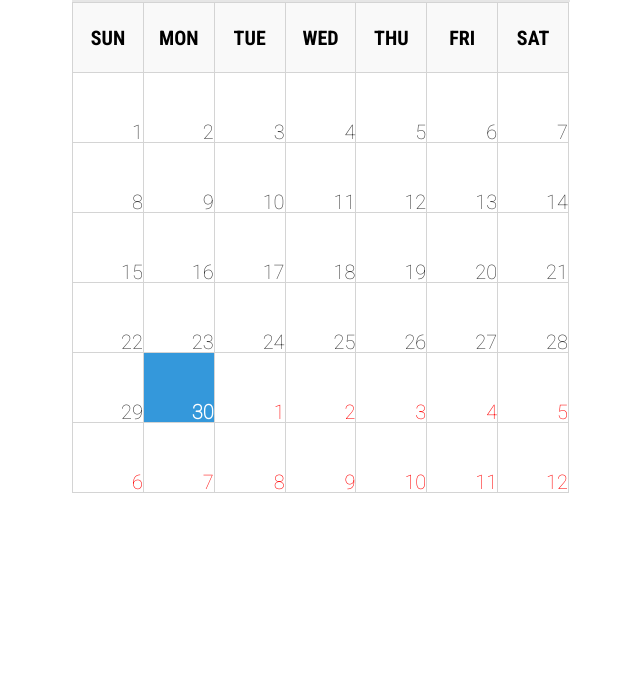
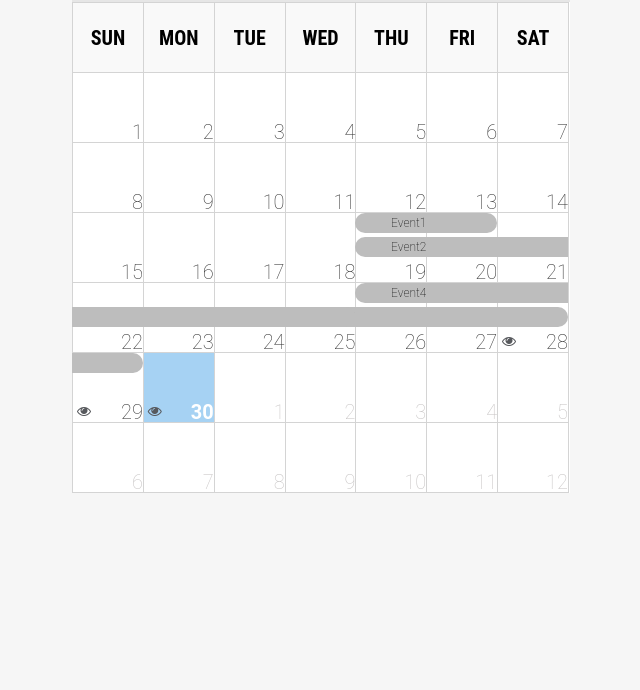
Before and after one commit to sshikhrakar/Event-Calendar, a plain HTML site: page index.html in a window 1280 px wide. Shown: the part 110-800 px from the top of the page, without its empty margins (319-959 px from the left). Drawn offline with nearby package versions, Linux system fonts and the light colour scheme.

Commit message:
Date Overlap Methos Added

```diff
--- a/css/style.css
+++ b/css/style.css
@@ -5,21 +5,24 @@ a{
 select {
   cursor:pointer;
 }
-
+body {
+  background: rgba(165, 165, 165, 0.09);
+}
 .calendar-day{
   font-family: Roboto, sans-serif;
   font-size: 20px;
   font-weight: 100;
   /*line-height: 1em;*/
-  background-color: #fff;
+  /*background-color: #fff;*/
   text-align: right;
   vertical-align: bottom;
+  position: relative;
   /*display: inline-block;*/
   /*margin-top: -0.7em;*/
   /*padding: 0.65em 0 0.65em 0.7em;*/
 }
 .today{
-  background: rgba(52, 152, 219,1.0);
+  background: rgb(166, 210, 243);
   color: #fff;
   font-weight: bold;
 }
@@ -27,6 +30,7 @@ table{
   width: 498px;
   margin: 0 auto;
   border-collapse: collapse;
+  background: #fff;
 }
 th,td{
   width: 71px;
@@ -42,7 +46,7 @@ th{
   background: #f9f9f9;
 }
 td:hover{
-  background: rgba(155, 89, 182,1.0);
+  background: rgb(104, 174, 226);
   cursor: pointer;
   -webkit-transition: all 0.5s ease-in-out;
   -o-transition: all 0.5s ease-in-out;
@@ -125,23 +129,33 @@ td:hover{
   position: relative;
 }
 .event{
+  width:71px;
+  height: 20px;
   font-size:12px;
-  color:#fff;
-  background: rgba(26, 188, 156,1.0);
+  color:#000;
+  background: rgb(189, 189, 189);
   display: inline-block;
   position: absolute;
   top:0;
   left:0;
+  /*Clipping fix for FF & IE*/
+  margin-left: -1px;
   text-overflow: ellipsis;
   overflow: hidden;
   white-space: nowrap;
-  width: 100%;
-  -webkit-box-shadow: 0 1px 0 #d4d4d4;
+  /*-webkit-box-shadow: 0 1px 0 #d4d4d4;
   -moz-box-shadow: 0 1px 0 #d4d4d4;
-  box-shadow: 0 1px 0 #d4d4d4;
+  box-shadow: 0 1px 0 #d4d4d4;*/
 }
 .disabled{
-  color: red;
+  color: #C7C4C4;
+}
+.show-more-btn{
+    font-size: 14px;
+    color: #57595D;
+    position: absolute;
+    bottom: 4px;
+    left: 4px;
 }
 /*FONTS*/
 .fc {
--- a/index.html
+++ b/index.html
@@ -4,8 +4,8 @@
 	<meta charset="UTF-8">
 	<title>Event calender</title>
 	<link rel="stylesheet" href="css/reset.css">
-	<link href='https://fonts.googleapis.com/css?family=Roboto+Condensed:700' rel='stylesheet' type='text/css'>
-	<link href='https://fonts.googleapis.com/css?family=Roboto:100' rel='stylesheet' type='text/css'>
+	<!-- <link href='https://fonts.googleapis.com/css?family=Roboto+Condensed:700' rel='stylesheet' type='text/css'>
+	<link href='https://fonts.googleapis.com/css?family=Roboto:100' rel='stylesheet' type='text/css'> -->
 	<link rel="stylesheet" href="https://maxcdn.bootstrapcdn.com/font-awesome/4.4.0/css/font-awesome.min.css">
 	<link rel="stylesheet" href="css/style.css">
 	<script src="https://ajax.googleapis.com/ajax/libs/jquery/1.11.3/jquery.min.js"></script>
@@ -22,13 +22,12 @@
 				<div class="today-btn"><a href="#">Today</a></div>
 			</div>
 			<table class="calendar-table"></table>
+			<div class="message-log"></div>
 		</div>
-
 		<script src="js/cal.js"></script>
 		<script>
 			$('.calendar').Calendar();
 			$('.calendar').Calendar.init();
 		</script>
-</script>
     </body>
 </html>
--- a/js/cal.js
+++ b/js/cal.js
@@ -13,63 +13,81 @@
 		that = this,
 		events = [
          			{
-         				heading: "Event Heading",
+         				heading: "Event1",
 						startDay: "2015-11-19",
-						endDay: "2015-11-20"
-         	}//,
-         	// 		{
-         	// 			heading: "Event Heading",
-         	// 			startDay: "2015-11-19"
-         	// 		},
-         	// 		{
-         	// 			heading: "Same Day Event 2",
-         	// 			startDay: "2015-11-19"
-         	// 		},
-         	// 		{
-         	// 			heading: "Same Day Event 3",
-         	// 			startDay: "2015-11-19"
-         	// 		},
-         	// 		{
-         	// 			heading: "Event2",
-         	// 			startDay: "2015-11-28"
-         	// 		},
-         	// 		{
-         	// 			heading: "Same Event2",
-         	// 			startDay: "2015-11-28"
-         	// 		},
-         	// 		{
-         	// 			heading: "Event",
-     					// startDay: "2015-12-6"
-         	// 		},
-         	// 		{
-         	// 			heading: "Event",
-         	// 			startDay: "2016-1-30"
-         	// 		}
+						endDay: "2015-11-20",
+						label: 1
+         			},
+         			{
+         				heading: "Event2",
+         				startDay: "2015-11-19",
+         				endDay: "2015-11-25",
+         				label: 2
+         			},
+         			{
+         				heading: "Event3",
+         				startDay: "2015-11-25",
+         				endDay: "2015-11-28",
+         				label: 2
+         			},
+         			{
+         				heading: "Event4",
+         				startDay: "2015-11-26",
+         				endDay: "2015-11-29",
+         				label: 1
+         			},
+         			{
+         				heading: "Event4",
+         				startDay: "2015-11-28",
+         				endDay: "2015-11-30",
+         				label: 3
+         			}
+
             	],
 		calDate = new Date();
 
+	function dateRangeOverlaps(a_start, a_end, b_start, b_end) {
+		// b starts in a
+	    if (a_start <= b_start && b_start <= a_end) {return true;}
+	    // b ends in a
+	    if (a_start <= b_end   && b_end   <= a_end) {return true;}
+		// a in b
+	    if (b_start <=  a_start && a_end   <=  b_end) {return true;}
+	  return false;
+	};
 
-// var events = [{ from: 3, to: 9 }, { from: 4, to: 4 }, { from: 9, to: 11 },{ from: 4, to: 12 }];
+	function multipleDateRangeOverlaps() {
+	    if (dateRangeOverlaps(27, 30,20, 30)){
+	    	//return true;
+        	console.log('true');
+	    }
+	    for(var i=0; i<events.length; i++){
+	    	var startDate = events[i].startDay,
+				splitStartDate = new splitDate(startDate),
+				a_start = splitStartDate.date;
 
-// for( var eventIndex = 0, event; event = events[eventIndex], eventIndex < events.length; eventIndex++ ) {
-//     for(var dayIndex = event.from; dayIndex <= event.to; dayIndex++) {
-//         var dayElement = document.getElementById( 'day' + dayIndex ),
-//             firstDay = document.getElementsByClassName( 'event' + eventIndex ),
-//             top;
-//         if( firstDay.length ) {
-//             top = firstDay[0].style.top;
-//         } else {
-//             var eventCount = dayElement.getElementsByClassName( 'event' ).length;
-//             top = ( eventCount * 20 ) + 'px';
-//         };
-//         var html = '<div '
-//             + 'class="event event' + eventIndex + '" '
-//             + 'style="top: ' + top + ';">'
-//             + eventIndex
-//             + '</div>';
-//         dayElement.insertAdjacentHTML( 'beforeEnd', html );
-//     };
-// };
+			var endDate =events[i].endDay,
+				splitEndDate = new splitDate(endDate),
+				a_end = splitEndDate.date;
+
+			var startDate2 = $(events[i+1]).startDay,
+				splitStartDate2 = new splitDate(startDate),
+				b_start = splitStartDate2.date;
+
+			var endDate2 = $(events[i+1]).endDay,
+				splitEndDate2 = new splitDate(endDate),
+				b_end = splitEndDate2.date;
+
+	    	if(dateRangeOverlaps(a_start, a_end, b_start, b_end)){
+	    		events[i].label = 1;
+	    		$(events[i+1]).label = 2;
+	    	}
+	    	else{
+	    		events[i].label = 1;
+	    		$(events[i+1]).label = 1;
+	    	}
+	    }
+	};
 
 	/**
 		* Splits the date entered in the hash map seperated by a '-'
@@ -92,49 +110,69 @@
 	var event = function(nowMonth,nowYear){
 		var nowMonth = nowMonth,
 			nowYear = nowYear,
-			year, month, heading, date,
-			$eventObj,
+			heading,
+			$eventObj = [],
+			counter = 1,
 			tdArray = $('.calendar-table tr td');
 
-		for(var i=0; i < events.length; i++){
-			heading = events[i].heading;
-			var startDate = events[i].startDay,
+			for(var i=0; i<tdArray.length; i++){
+				for(var eventIndex = 0; eventIndex < events.length; eventIndex++){
+					heading = events[eventIndex].heading;
+					var startDate = events[eventIndex].startDay,
 						splitStartDate = new splitDate(startDate),
 						startYear = splitStartDate.year,
 						startMonth = splitStartDate.month,
 						startDate = splitStartDate.date;
 
-			var endDate =events[i].endDay,
+					var endDate =events[eventIndex].endDay,
 						splitEndDate = new splitDate(endDate),
 						endYear = splitEndDate.year,
 						endMonth = splitEndDate.month,
 						endDate = splitEndDate.date;
-			if(year === nowYear && month === nowMonth){
-				for(var j=0; j<tdArray.length; j++){
-
+					if(startYear === nowYear && startMonth === nowMonth){
 					//innerTdValue gives numeric value inside the tds ignoring all other elements
 					var innerTdValue = parseInt(				//get integer value
-												$(tdArray[j])	//current table data element
+												$(tdArray[i])	//current table data element
 											  	.clone()		//clone the table data so it doesnt get removed
 											  	.children()		//get all the children of the table data
 											  	.remove()		//remove all the children
 											  	.end()			//again go back to selected element
 											  	.text()			//get the text for conversion into integer
 												);
-					if(date === innerTdValue && !$(tdArray[j]).hasClass('disabled')){
-						if($(tdArray[j]).has('span').length > 0){
-							$eventObj = $('<span></span>').addClass('event').append(heading);
-							$(tdArray[j]).addClass('make-relative');
-							$(tdArray[j]).prepend($eventObj);
-							$eventObj.css('top', (i *10) + 'px');
-							break;
+
+					if(startDate === innerTdValue && !$(tdArray[i]).hasClass('disabled')){
+						var flag = 1;
+						var temp = i;
+						var counterLength = 2;
+						for (var k = startDate; k <= endDate; k++){
+							//debugger;
+							if(flag === 1){
+								$eventObj[eventIndex] = $('<span></span>').addClass('event event'+ eventIndex).append(heading);
+								$eventObj[eventIndex].css('border-radius','12px 0 0 12px');
+								flag++;
 							}
 							else{
-							$eventObj = $('<span></span>').addClass('event').append(heading);
-							$(tdArray[j]).addClass('make-relative');
-							$(tdArray[j]).prepend($eventObj);
-							break;
+								$eventObj[eventIndex] = $('<span></span>').addClass('event event'+ eventIndex);
+								if(k === endDate){
+									$eventObj[eventIndex].css('border-radius','0 12px 12px 0');
 								}
+							}
+							if(events[eventIndex].label === 1){
+								$eventObj[eventIndex].css('top','0px');
+								$(tdArray[i]).prepend($eventObj[eventIndex]);
+							}
+							else if(events[eventIndex].label === 2){
+								$eventObj[eventIndex].css('top','24px');
+								$(tdArray[i]).prepend($eventObj[eventIndex]);
+							}
+							else{
+								var showMoreBtn = $('<a></a>').addClass('show-more-btn fa fa-eye').attr('title','View All Events');
+								$(tdArray[i]).prepend(showMoreBtn);
+							}
+							i++;
+						}
+						counter++;
+						i = temp;
 					}
 				}
 			}
@@ -372,7 +410,7 @@
 			    	// 	//
 			    	// }
 
-		    		var $calendarDay = $("<td></td>").attr('class','calendar-day');
+		    		var $calendarDay = $("<td></td>").attr('class','calendar-day').attr('data-slot','unoccupied');
 				    if (day <= monthLength && (i > 0 || j >= startingDay)) {
 							$calendarDay.append(day);
 						if(year === calDate.getFullYear()){
@@ -427,7 +465,14 @@
 			createCalendarDatas(this.month,this.year);
 			buttonMapping(this.month,this.year);
 			clickDate();
+			//multipleDateRangeOverlaps();
+
+			// $('.event').each(function(i){
+			// 	$(this).click(function(){
+			// 		console.log($('.event1').html());
+			// 	})
+			// });
 		};
 	};
 
-})(jQuery);
+}(jQuery));
```
Lines whose indentation alone changed are shown as unchanged.
